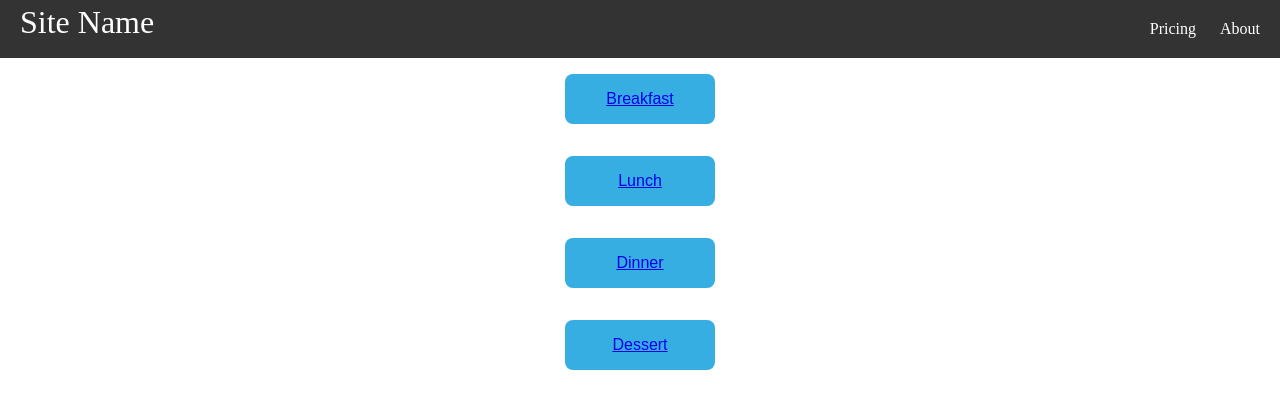
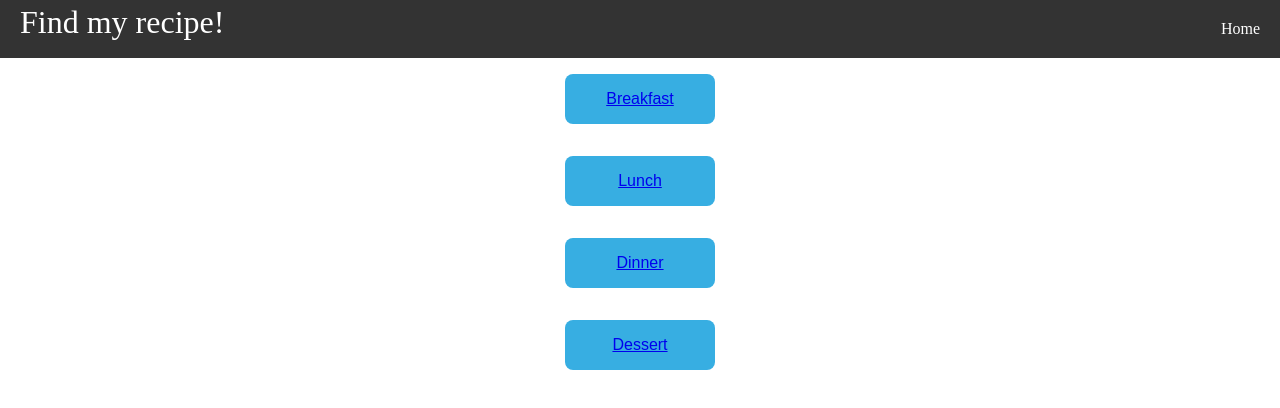
Before and after one commit to PatrycjaMicle/recipe-app, a React (Create React App) app: page / in a window 1280 px wide. Shown: the top 408 px of the page. Built offline with nearby package versions, Linux system fonts and the light colour scheme.

Commit message:
Menu updated to second choice

```diff
--- a/src/App.js
+++ b/src/App.js
@@ -1,9 +1,9 @@
 import React from 'react';
 import Navbar from "./Navbar";
-import Pricing from "./pages/Pricing";
-import Home from "./pages/About";
-import About from "./pages/About";
 import Breakfast from "./pages/Breakfast";
+import Lunch from "./pages/Lunch";
+import Home from "./pages/Home";
+import Dinner from "./pages/Dinner";
 
 function App() {
     let component
@@ -11,14 +11,14 @@ function App() {
         case "/":
             component=<Home/>
             break
-        case "/pricing":
-            component=<Pricing/>
-            break
-        case "/about":
-            component=<About/>
-            break
         case"/breakfast":
             component=<Breakfast/>
+            break
+        case"/lunch":
+            component=<Lunch/>
+            break
+        case"/dinner":
+            component=<Dinner/>
     }
     return (
         <>
@@ -26,7 +26,6 @@ function App() {
             <div>
                 {component}
             </div>
-
         </>
     )
 
--- a/src/Navbar.js
+++ b/src/Navbar.js
@@ -3,13 +3,10 @@ import { BrowserRouter as Router, Route, Routes } from 'react-router-dom';
 
 export default  function Navbar(){
     return <nav className={"nav"}>
-        <a href={"/"} className={"site-title"}>Site Name</a>
+        <a href={"/"} className={"site-title"}>Find my recipe!</a>
         <ul>
             <li>
-                <a href={"/pricing"}>Pricing</a>
-            </li>
-            <li>
-                <a href={"/about"}>About</a>
+                <a href={"/"}>Home</a>
             </li>
         </ul>
     </nav>
--- a/src/pages/About.js
+++ /dev/null
@@ -1,19 +0,0 @@
-import React from "react";
-import MyButton from "./styled/MyButton";
-import MyMenu from "./styled/MyMenu";
-import Breakfast from "./Breakfast";
-import Home from "./Home";
-import Lunch from "./styled/Lunch";
-
-
-export default function About() {
-
-    return (
-            <MyMenu>
-                <MyButton text={"Breakfast"}><a href={"/breakfast"}>Breakfast</a></MyButton>
-                <MyButton text={"Lunch"}><a href={"/lunch"}>Lunch</a></MyButton>
-                <MyButton text={"Dinner"}><a href={"/dinner"}>Dinner</a></MyButton>
-                <MyButton text={"Dessert"}><a href={"/dessert"}>Dessert</a></MyButton>
-            </MyMenu>
-    )
-}
--- a/src/pages/Breakfast.js
+++ b/src/pages/Breakfast.js
@@ -7,7 +7,6 @@ export default function Breakfast() {
         <MyMenu>
             <MyButton text={"Vegetarian"}><a href={"/breakfast/vege"}>Vegetarian</a></MyButton>
             <MyButton text={"With meat"}><a href={"/breakfast/meat"}>With Meat</a></MyButton>
-            <MyButton text={"Sweet"}><a href={"/breakfast/sweet"}>Sweet</a></MyButton>
         </MyMenu>
     )
 }
--- /dev/null
+++ b/src/pages/Dinner.js
@@ -0,0 +1,12 @@
+import React from "react";
+import MyMenu from "./styled/MyMenu";
+import MyButton from "./styled/MyButton";
+
+export default function Dinner() {
+    return (
+        <MyMenu>
+            <MyButton text={"Vegetarian"}><a href={"/dinner/vege"}>Vegetarian</a></MyButton>
+            <MyButton text={"With meat"}><a href={"/dinner/meat"}>With Meat</a></MyButton>
+        </MyMenu>
+    )
+}
--- a/src/pages/Home.js
+++ b/src/pages/Home.js
@@ -1,5 +1,15 @@
 import React from "react";
+import MyButton from "./styled/MyButton";
+import MyMenu from "./styled/MyMenu";
 
-export default function Home(){
-    return <h1>Home</h1>
+export default function Home() {
+
+    return (
+        <MyMenu>
+            <MyButton text={"Breakfast"}><a href={"/breakfast"}>Breakfast</a></MyButton>
+            <MyButton text={"Lunch"}><a href={"/lunch"}>Lunch</a></MyButton>
+            <MyButton text={"Dinner"}><a href={"/dinner"}>Dinner</a></MyButton>
+            <MyButton text={"Dessert"}><a href={"/dessert"}>Dessert</a></MyButton>
+        </MyMenu>
+    )
 }
--- /dev/null
+++ b/src/pages/Lunch.js
@@ -0,0 +1,12 @@
+import React from "react";
+import MyMenu from "./styled/MyMenu";
+import MyButton from "./styled/MyButton";
+
+export default function Lunch() {
+        return (
+            <MyMenu>
+                <MyButton text={"Vegetarian"}><a href={"/lunch/vege"}>Vegetarian</a></MyButton>
+                <MyButton text={"With meat"}><a href={"/lunch/meat"}>With Meat</a></MyButton>
+            </MyMenu>
+        )
+}
--- a/src/pages/Pricing.js
+++ /dev/null
@@ -1,5 +0,0 @@
-import React from "react";
-
-export default function Pricing(){
-    return <h1>Pricing</h1>
-}
--- a/src/pages/styled/Lunch.js
+++ /dev/null
@@ -1,5 +0,0 @@
-import React from "react";
-
-export default function Lunch() {
-    return <h1>Lunch</h1>
-}
```
